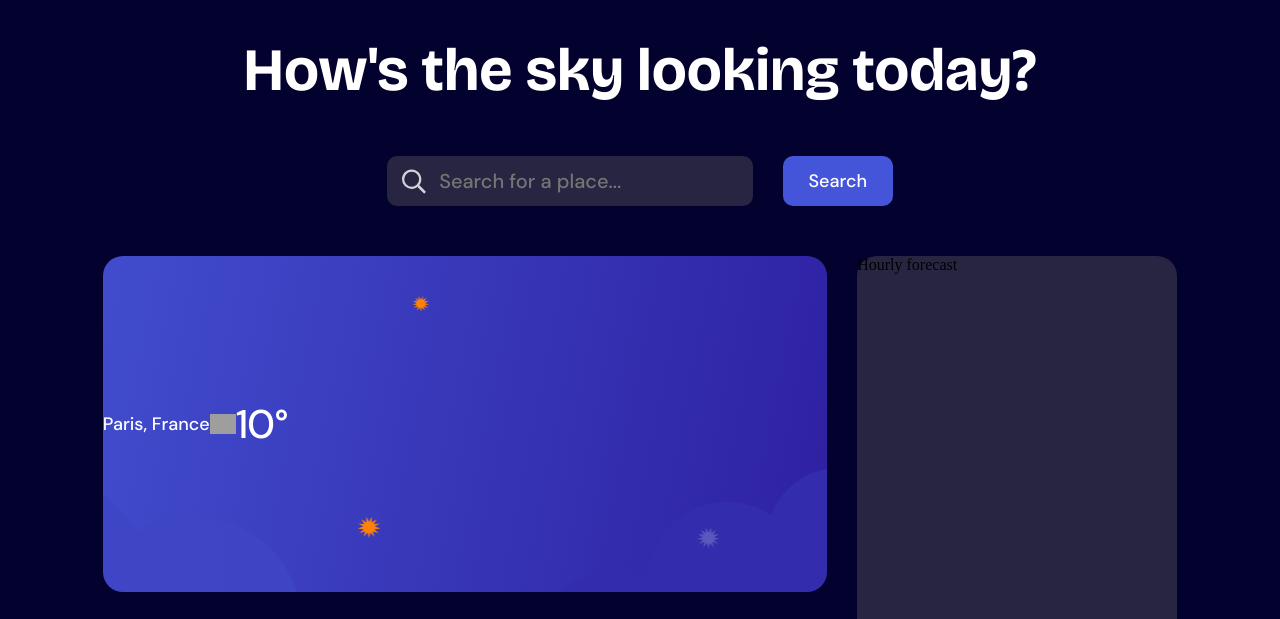
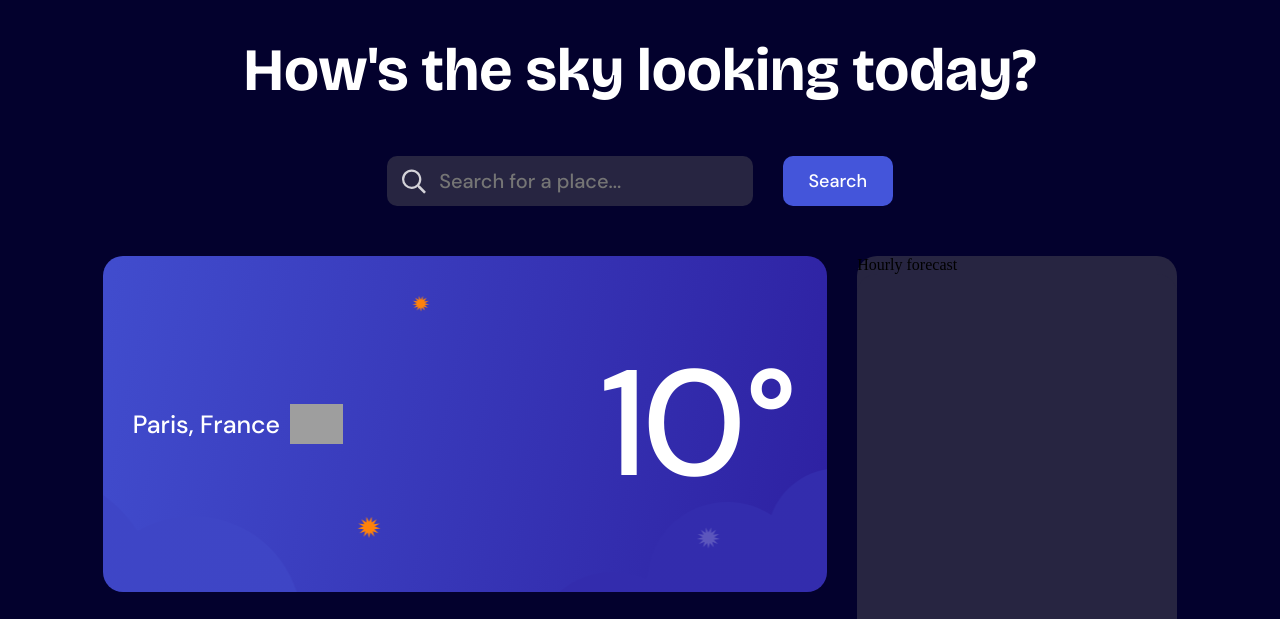
Before and after one commit to scarymode/weather-app-main, a plain HTML site: page index.html in a window 1280 px wide. Shown: the part 110-729 px from the top of the page. Drawn offline with Linux system fonts and the light colour scheme; grey boxes are pictures that could not be loaded.

Commit message:
Update country name in JSON and enhance layout for city display

```diff
--- a/country_code.json
+++ b/country_code.json
@@ -237,7 +237,7 @@
   "Ouganda": "ug",
   "Îles mineures éloignées des États-Unis": "um",
   "Organisation des Nations unies": "un",
-  "États-Unis": "us",
+  "États-Unis d'Amérique": "us",
   "Uruguay": "uy",
   "Ouzbékistan": "uz",
   "Vatican": "va",
--- a/index.html
+++ b/index.html
@@ -79,8 +79,10 @@
   <div class="content">
     <div class="content-left">
       <div class="content-now">
-        <p class="city_selected">Paris, France</p>
-        <img class="flag" src="https://flagsapi.com/FR/flat/64.png">
+        <div>
+          <p class="city_selected">Paris, France</p>
+          <img class="flag" src="https://flagsapi.com/FR/flat/64.png">
+        </div>
         <p class="temp_actual">10°</p>
       </div>
       <div class="content-detail">
--- a/style.css
+++ b/style.css
@@ -262,21 +262,32 @@ body {
     display: flex;
     flex-direction: row;
     align-items: center;
+    justify-content: space-between;
+    overflow: hidden;
+}
+.content-now div {
+    display: flex;
+    flex-direction: row;
+    align-items: center;
+    gap: 10px;
+    margin-left: 30px;
 }
 .city_selected {
     font-family: Dm_sans;
-    font-size: 18px;
+    font-size: 25px;
     font-weight: 500;
     color: #ffffff;
 }
 .flag {
-    height: 20px;
+    height: 40px;
 }
 .temp_actual {
     font-family: Dm_sans;
-    font-size: 40px;
+    font-size: 150px;
+    padding: auto 0;
     font-weight: 500;
     color: #ffffff;
+    margin-right: 30px;
 }
 .content-detail {
     flex: 2;
```
